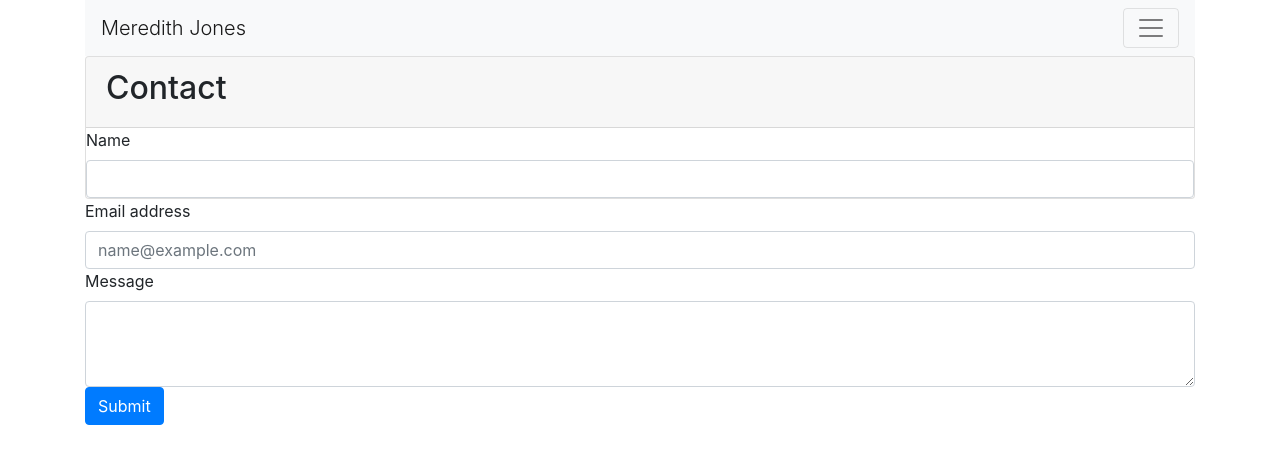
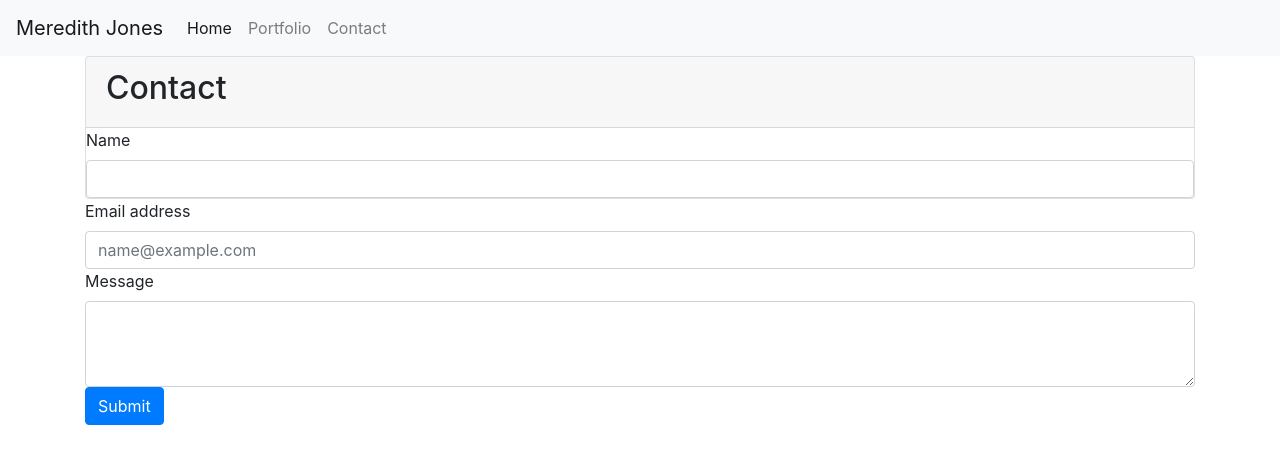
Before and after one commit to meredithajones/Unit2-Responsive-Portfolio, a plain HTML site: page contact.html in a window 1280 px wide. Drawn offline with nearby package versions, Linux system fonts and the light colour scheme.

Commit message:
updating changes to homework

```diff
--- a/contact.html
+++ b/contact.html
@@ -12,33 +12,33 @@
 
     <title>Meredith Jones Contact Information</title>
 </head>
-
 <body>
     <form>
         <!-- Page heading -->
-        <div class="container">
-                <div class="fixed-top">
-                    <div class="collapse" id="navbarToggleExternalContent">
-                        <div class="bg-dark p-4">
-                            <h5 class="text-white h4">Collapsed content</h5>
-                            <span class="text-muted">Toggleable via the navbar brand.</span>
+        <nav class="navbar navbar-expand-lg navbar-light bg-light">
+            <a class="navbar-brand" href="#">Meredith Jones</a>
+            <button class="navbar-toggler" type="button" data-toggle="collapse" data-target="#navbarNav" aria-controls="navbarNav" aria-expanded="false" aria-label="Toggle navigation">
+              <span class="navbar-toggler-icon"></span>
+            </button>
+            <div class="collapse navbar-collapse" id="navbarNav">
+              <ul class="navbar-nav">
+                <li class="nav-item active">
+                  <a class="nav-link" href="#">Home <span class="sr-only">(current)</span></a>
+                </li>
+                <li class="nav-item">
+                  <a class="nav-link" href="#">Portfolio</a>
+                </li>
+                <li class="nav-item">
+                  <a class="nav-link" href="#">Contact</a>
+                </li>
 
-                        </div>
-                    </div>
-                </div>
-                    <nav class="navbar navbar-light bg-light">
-                        <!-- Adding text to the navbar -->
-                        <a class="navbar-brand display-1">Meredith Jones</a>
-                        <button class="navbar-toggler" type="button" data-toggle="collapse"
-                            data-target="#navbarToggleExternalContent" aria-controls="navbarToggleExternalContent"
-                            aria-expanded="false" aria-label="Toggle navigation">
-                            <span class="navbar-toggler-icon"></span>
-                        </button>
-                    </nav>
-
+              </ul>
+            </div>
+          </nav>
 
         <!-- Placing the contact form into a card  -->
-        <div class="card py-50 my-10">
+       <div class="container">
+        <div class="card">
             <!-- Card Header -->
             <div class="card-header py-50">
                 <!-- Added padding -->
@@ -55,6 +55,7 @@
                 </div>
             </div>
         </div>
+
             <form>
                 <!-- Deleted <div class="form-group"> -->
                 <div class="row">
```
Also changed, not shown: index.html (+1 -1 lines).
